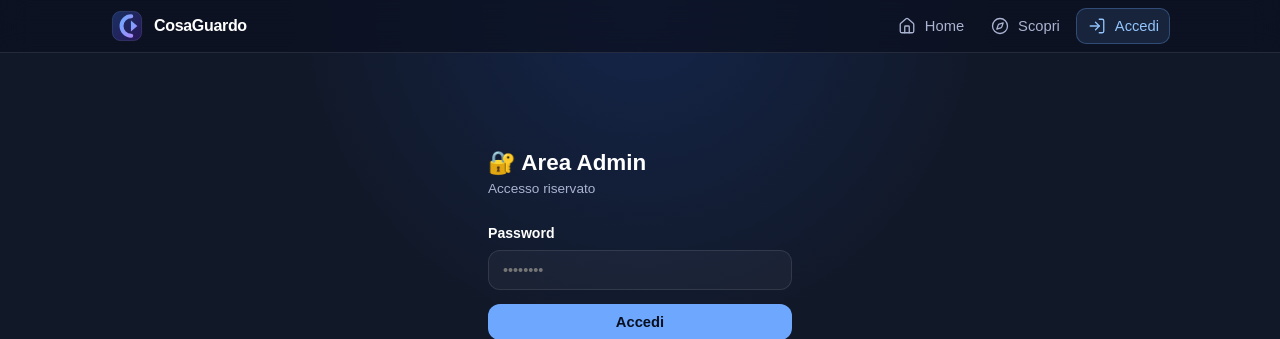
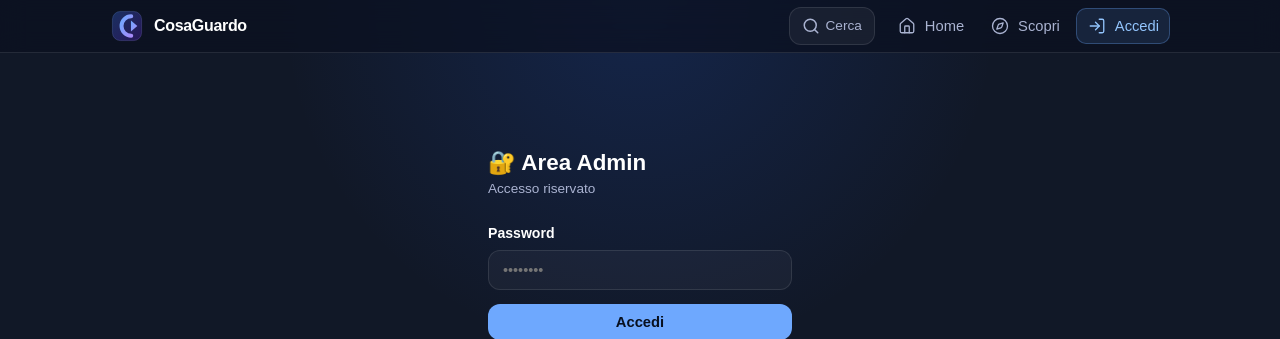
Before and after one commit to jason1984a/cosaguardo, a FastAPI app: page /admin in a window 1280 px wide. Shown: the top 339 px of the page. Run offline with FastAPI, Linux system fonts and the light colour scheme; parts of the project's set-up code (start-up, migrations or seed data) failed here and were passed over; some libraries are stand-ins or nearby versions.

Commit message:
Fix lente: width:0 SVG bug + label 'Cerca' visibile + bumped CSS version

```diff
--- a/app/templates/base.html
+++ b/app/templates/base.html
@@ -196,18 +196,37 @@
             display: inline-flex;
             align-items: center;
             justify-content: center;
-            width: 38px;
+            gap: 6px;
             height: 38px;
+            padding: 0 12px;
             border-radius: 12px;
-            background: transparent;
-            border: 1px solid transparent;
+            background: rgba(255,255,255,0.05);
+            border: 1px solid rgba(255,255,255,0.10);
             color: var(--muted);
             cursor: pointer;
-            margin-right: 4px;
+            margin-right: 6px;
             transition: 0.2s ease;
+            font: inherit;
+            line-height: 1;
+        }
+        /* Forza dimensioni dell'SVG (Lucide a volte rende W:0 dentro flex container).
+           Width auto sull'SVG aggira il bug "stretch" dei flex children. */
+        .qs-trigger svg {
+            width: 18px !important;
+            height: 18px !important;
+            flex-shrink: 0;
+        }
+        .qs-trigger-label {
+            font-size: 0.85rem;
+            font-weight: 500;
+        }
+        @media (max-width: 640px) {
+            .qs-trigger { padding: 0 10px; }
+            .qs-trigger-label { display: none; }
         }
         .qs-trigger:hover {
-            background: rgba(255,255,255,0.06);
+            background: rgba(255,255,255,0.10);
+            border-color: rgba(255,255,255,0.18);
             color: var(--text);
         }
         .qs-overlay {
@@ -786,7 +805,7 @@
         }
     </style>
 
-    <link rel="stylesheet" href="{{ url_for('static', path='css/style.css') }}?v=8">
+    <link rel="stylesheet" href="{{ url_for('static', path='css/style.css') }}?v=9">
     <link rel="icon" type="image/x-icon" href="{{ url_for('static', path='favicon.ico') }}">
     <link rel="icon" type="image/svg+xml" href="{{ url_for('static', path='icon.svg') }}">
     <link rel="apple-touch-icon" href="{{ url_for('static', path='apple-touch-icon.png') }}">
@@ -829,7 +848,8 @@
                 <nav class="nav">
                     <div class="nav-links">
                         <button type="button" class="qs-trigger" id="qs-trigger" aria-label="Cerca film o serie TV">
-                            <i data-lucide="search" style="width:18px;height:18px;stroke:currentColor;stroke-width:2;"></i>
+                            <i data-lucide="search" style="stroke:currentColor;stroke-width:2;"></i>
+                            <span class="qs-trigger-label">Cerca</span>
                         </button>
                         <a href="/" class="nav-link-item" aria-label="Home">
                             <span class="nav-icon"><i data-lucide="home" style="width:18px;height:18px;stroke:currentColor;stroke-width:1.75;"></i></span>
```
